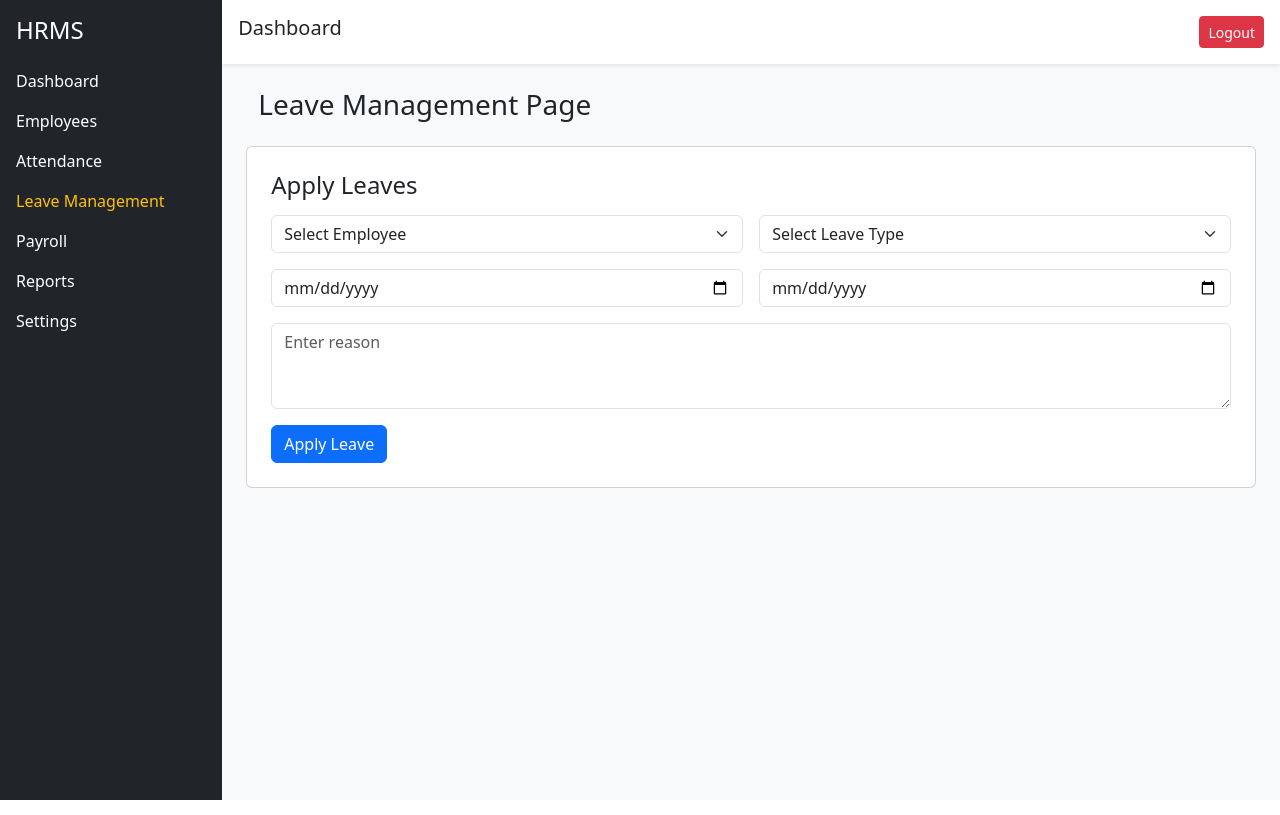
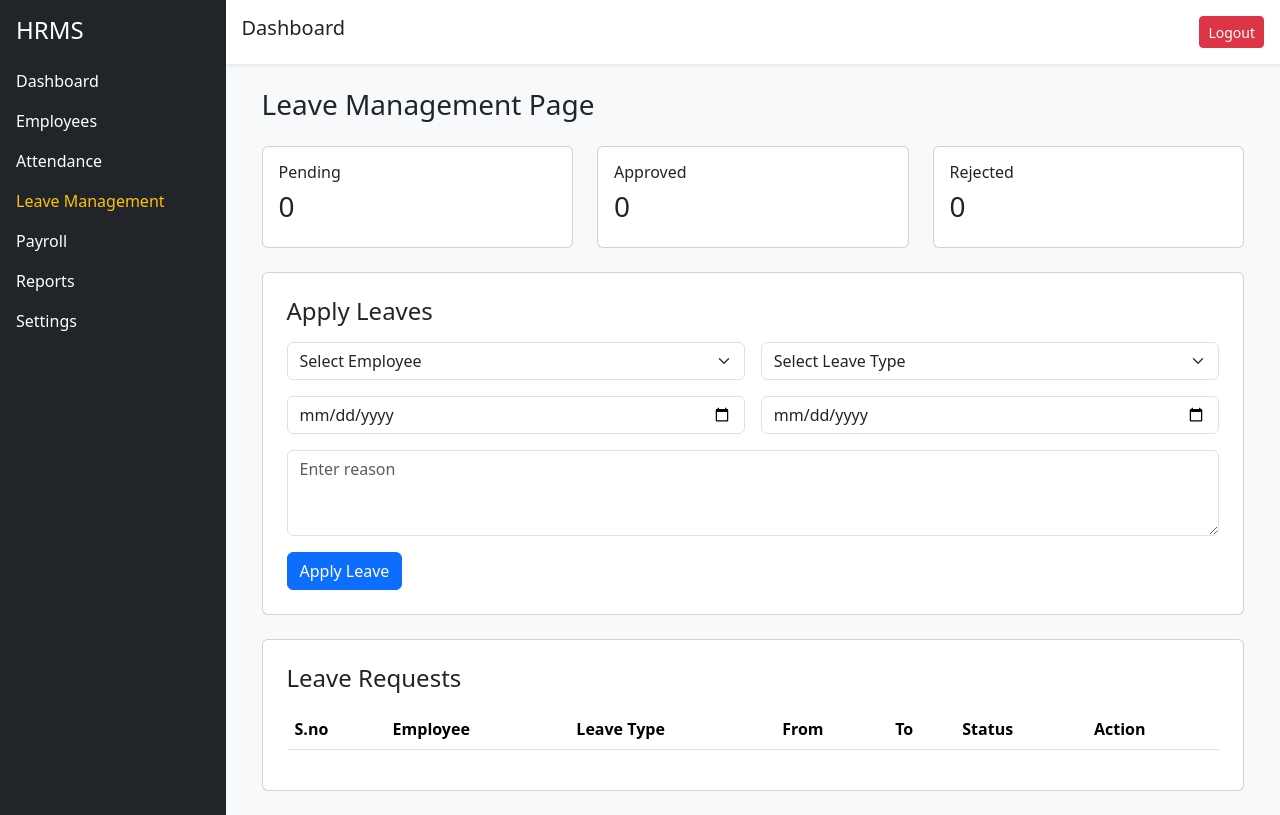
Before and after one commit to SumitVIP25/hrms-dashboard, a React (Vite) app: page /leave in a window 1280 px wide. Built offline with nearby package versions, Linux system fonts and the light colour scheme.

Commit message:
Done leave management

```diff
--- a/src/pages/Leave.jsx
+++ b/src/pages/Leave.jsx
@@ -2,7 +2,7 @@ import { useEffect, useState } from "react";
 import MainLayout from "../layout/MainLayout";
 
 export default function Leave() {
-    const [leaveRequest, setLeaveRequest] = useState([]);
+    const [leaveRequests, setLeaveRequests] = useState([]);
     const [employees, setEmployees] = useState([]);
 
     const [employeeId, setEmployeeId] = useState("");
@@ -30,14 +30,83 @@ export default function Leave() {
             alert("Please fill all fields");
             return;
         }
-        alert("Validation Passed")
+        const selectedEmployee = employees.find((employee) => employee.id === Number(employeeId));
+
+        const newLeave = {
+            id: Date.now(),
+            employeeId: Number(employeeId),
+            employeeName: selectedEmployee.name,
+            leaveType,
+            fromDate,
+            toDate,
+            reason,
+            status: "Pending",
+        };
+
+        const updatedLeaves = [...leaveRequests, newLeave];
+
+        setLeaveRequests(updatedLeaves);
+
+        localStorage.setItem("leaveRequests", JSON.stringify(updatedLeaves));
+
+        setEmployeeId("");
+        setLeaveType("");
+        setFromDate("");
+        setToDate("");
+        setReason("");
     }
+
+
+    useEffect(() => {
+        const storedLeaves = localStorage.getItem("leaveRequests");
+
+        if (storedLeaves) {
+            setLeaveRequests(JSON.parse(storedLeaves));
+        }
+    }, []);
+
+    const pendingCount = leaveRequests.filter((leave) => leave.status === "Pending").length;
+    const approvedCount = leaveRequests.filter((leave) => leave.status === "Approved").length;
+    const rejectedCount = leaveRequests.filter((leave) => leave.status === "Rejected").length;
+
+    const handleLeaveStatus = (id, status) => {
+        const updatedLeaves = leaveRequests.map((leave) =>
+            leave.id === id ? { ...leave, status } : leave);
+
+        setLeaveRequests(updatedLeaves);
+
+        localStorage.setItem("leaveRequests", JSON.stringify(updatedLeaves)
+        );
+    };
+
 
 
     return (
         <MainLayout>
             <div className="container">
                 <h3 className="mb-4">Leave Management Page</h3>
+
+                <div className="row mb-4">
+                    <div className="col-md-4">
+                        <div className="card p-3">
+                            <h6>Pending</h6>
+                            <h3>{pendingCount}</h3>
+                        </div>
+                    </div>
+
+                    <div className="col-md-4">
+                        <div className="card p-3">
+                            <h6>Approved</h6>
+                            <h3>{approvedCount}</h3>
+                        </div>
+                    </div>
+
+                    <div className="col-md-4">
+                        <div className="card p-3">
+                            <h6>Rejected</h6>
+                            <h3>{rejectedCount}</h3>
+                        </div>
+                    </div>
                 </div>
 
                 <div className="card p-4">
@@ -112,6 +181,63 @@ export default function Leave() {
                 </div>
 
 
+                <div className="card p-4 mt-4">
+                    <h4 className="mb-3">Leave Requests</h4>
+
+                    <table className="table table-hover align-middle">
+                        <thead>
+                            <tr>
+                                <th>S.no</th>
+                                <th>Employee</th>
+                                <th>Leave Type</th>
+                                <th>From</th>
+                                <th>To</th>
+                                <th>Status</th>
+                                <th>Action</th>
+                            </tr>
+                        </thead>
+
+                        <tbody>
+                            {leaveRequests.map((leave, index) => (
+                                <tr key={leave.id}>
+                                    <td>{index + 1}</td>
+                                    <td>{leave.employeeName}</td>
+                                    <td>{leave.leaveType}</td>
+                                    <td>{leave.fromDate}</td>
+                                    <td>{leave.toDate}</td>
+                                    <td>
+                                        <span className={`badge ${leave.status === "Approved"
+                                            ? "bg-success"
+                                            : leave.status === "Rejected"
+                                                ? "bg-danger"
+                                                : "bg-warning"
+                                            }`}
+                                        >
+                                            {leave.status}
+                                        </span>
+                                    </td>
+
+                                    <td>
+                                        <button className="btn btn-success btn-sm me-2"
+                                            onClick={() => handleLeaveStatus(leave.id, "Approved")}
+                                        >Approved
+                                        </button>
+
+                                        <button className="btn btn-danger btn-sm"
+                                            onClick={() => handleLeaveStatus(leave.id, "Rejected")}
+                                        >Rejected</button>
+                                    </td>
+                                </tr>
+                            ))
+
+                            }
+                        </tbody>
+                    </table>
+                </div>
+
+            </div>
+
+
 
 
 
```
Lines whose indentation alone changed are shown as unchanged.
